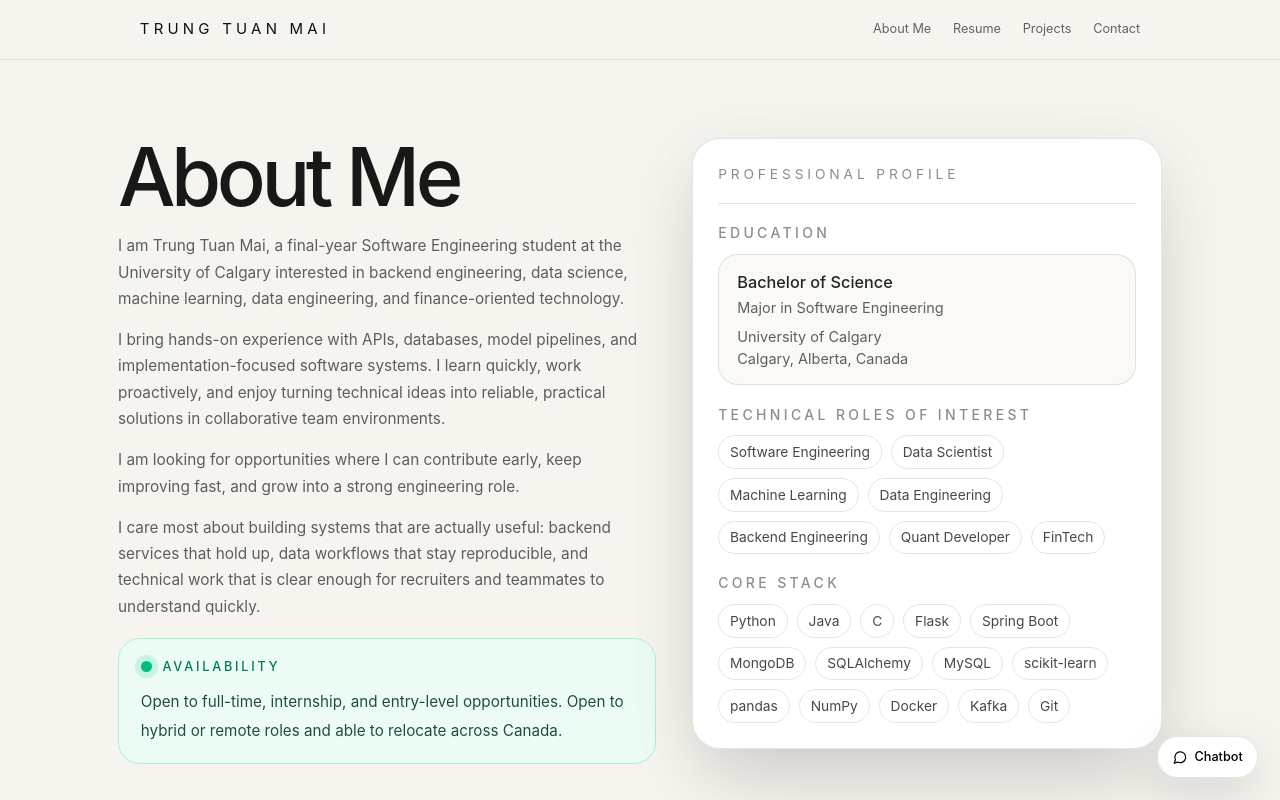
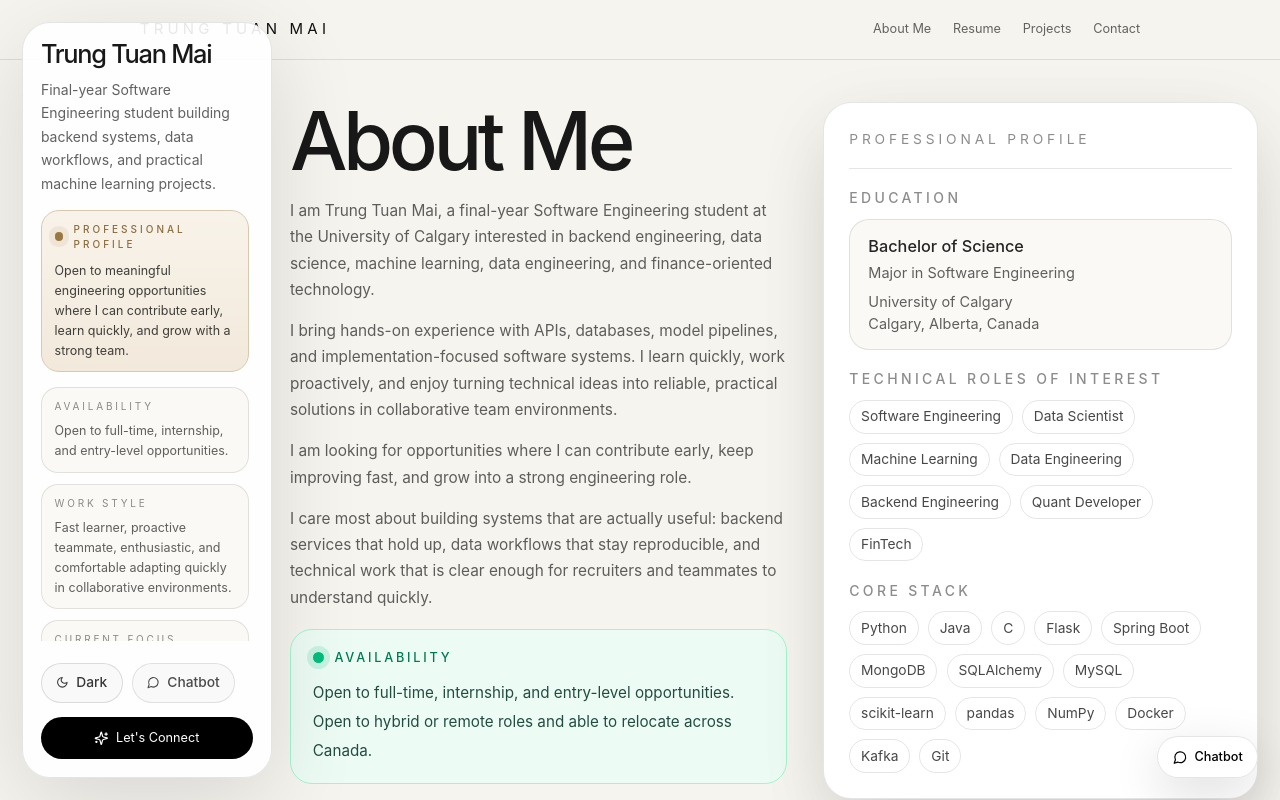
Before and after one commit to Vincent-Shin/professional-portfolio-website, a React (Vite) app: page / in a window 1280 px wide. Shown: the top 800 px of the page. Built offline with nearby package versions, Linux system fonts and the light colour scheme.

Commit message:
Improve light-mode chat tone and laptop sidebar layout

```diff
--- a/cloudflare/worker.mjs
+++ b/cloudflare/worker.mjs
@@ -160,7 +160,7 @@ async function insertLead(env, lead) {
 
 async function sendDiscordWebhook(env, title, fields = []) {
   if (!env.DISCORD_WEBHOOK_URL) {
-    return;
+    throw new Error("Missing DISCORD_WEBHOOK_URL");
   }
 
   const cleanFields = fields
@@ -171,7 +171,7 @@ async function sendDiscordWebhook(env, title, fields = []) {
       inline: Boolean(field.inline),
     }));
 
-  await fetch(env.DISCORD_WEBHOOK_URL, {
+  const response = await fetch(env.DISCORD_WEBHOOK_URL, {
     method: "POST",
     headers: {
       "Content-Type": "application/json",
@@ -188,6 +188,10 @@ async function sendDiscordWebhook(env, title, fields = []) {
       ],
     }),
   });
+
+  if (!response.ok) {
+    throw new Error(`Discord webhook returned ${response.status}`);
+  }
 }
 
 function getProviderLabel(provider) {
--- a/src/app/App.tsx
+++ b/src/app/App.tsx
@@ -742,7 +742,7 @@ function normalizeText(value: string) {
 function getAssistantGreeting(isDark: boolean) {
   return isDark
     ? "Hey, I can give you the more personal read on Vincent. Ask me about his strongest projects, what kind of roles suit him, or the best way to reach him."
-    : "Hello, I'm Trung Tuan Mai's portfolio assistant. I can help with project summaries, role fit, availability, and the best way to contact him.";
+    : "Hello. This portfolio assistant can help with project summaries, role fit, availability, and the best way to contact Trung Tuan Mai.";
 }
 
 function getProjectAccessSummary(projectId: keyof typeof projectDetailsById) {
@@ -810,7 +810,7 @@ function getPortfolioAssistantReply(message: string, isDark: boolean) {
   if (["hello", "hi", "hey", "yo", "good morning", "good afternoon", "good evening"].includes(query)) {
     return isDark
       ? "Hey. If you want the clearest read on Vincent, ask me about his strongest projects, what roles fit him best, how he works with people, or whether he is available right now."
-      : "Hello. I can walk you through Trung Tuan Mai's strongest projects, target roles, working style, availability, and contact details.";
+      : "Hello. This assistant can walk you through Trung Tuan Mai's strongest projects, target roles, working style, availability, and contact details.";
   }
 
   if (
@@ -927,7 +927,7 @@ function getPortfolioAssistantReply(message: string, isDark: boolean) {
 
   return isDark
     ? "I can help with Vincent's backend projects, ML work, role fit, availability, or the best way to contact him. Try asking which project makes the strongest backend case or whether he is available right now."
-    : "I can help with project summaries, backend fit, machine learning experience, availability, resume targeting, or contact information. Try asking which project best fits backend roles or how to contact Trung Tuan Mai.";
+    : "This assistant can help with project summaries, backend fit, machine learning experience, availability, resume targeting, or contact information. Try asking which project best fits backend roles or how to contact Trung Tuan Mai.";
 }
 
 const getPortfolioApiBase = () => {
@@ -1519,7 +1519,7 @@ export default function App() {
         </div>
       )}
 
-            <aside className="fixed bottom-6 left-6 top-6 z-60 hidden w-[18.75rem] 2xl:block">
+            <aside className="fixed bottom-6 left-6 top-6 z-60 hidden w-[17.25rem] xl:block 2xl:w-[18.75rem]">
         <div className={cx("flex h-full min-h-0 flex-col overflow-hidden rounded-[28px] border p-5 transition-colors duration-500", sidebarClass)}>
           <div className="min-h-0 flex-1 overflow-y-auto pr-1">
             <div>
@@ -1705,7 +1705,7 @@ export default function App() {
         </div>
       </nav>
 
-      <main className="px-4 pb-14 pt-22 sm:px-5 sm:pb-18 sm:pt-26 lg:px-6 2xl:pl-[21.5rem]">
+      <main className="px-4 pb-14 pt-22 sm:px-5 sm:pb-18 sm:pt-26 lg:px-6 xl:pl-[20rem] 2xl:pl-[21.5rem]">
         <div className="mx-auto max-w-6xl space-y-16 sm:space-y-20">
           <section id="about" className="flex min-h-[calc(100vh-6rem)] scroll-mt-28 items-start py-2 lg:items-center">
             <div className="grid w-full gap-6 xl:grid-cols-[1.08fr_0.92fr] xl:items-start">
```
Also changed, not shown: 1 other file (tests, documents, lock files or other folders).
